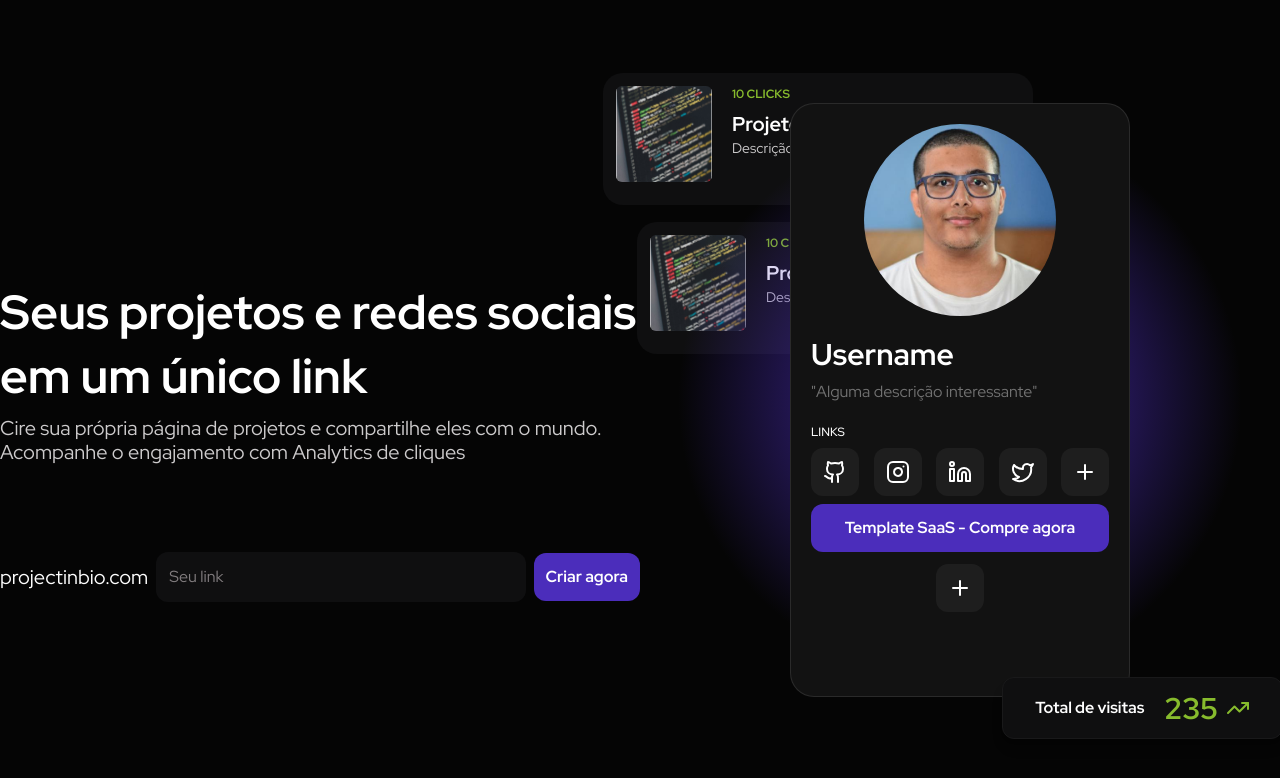
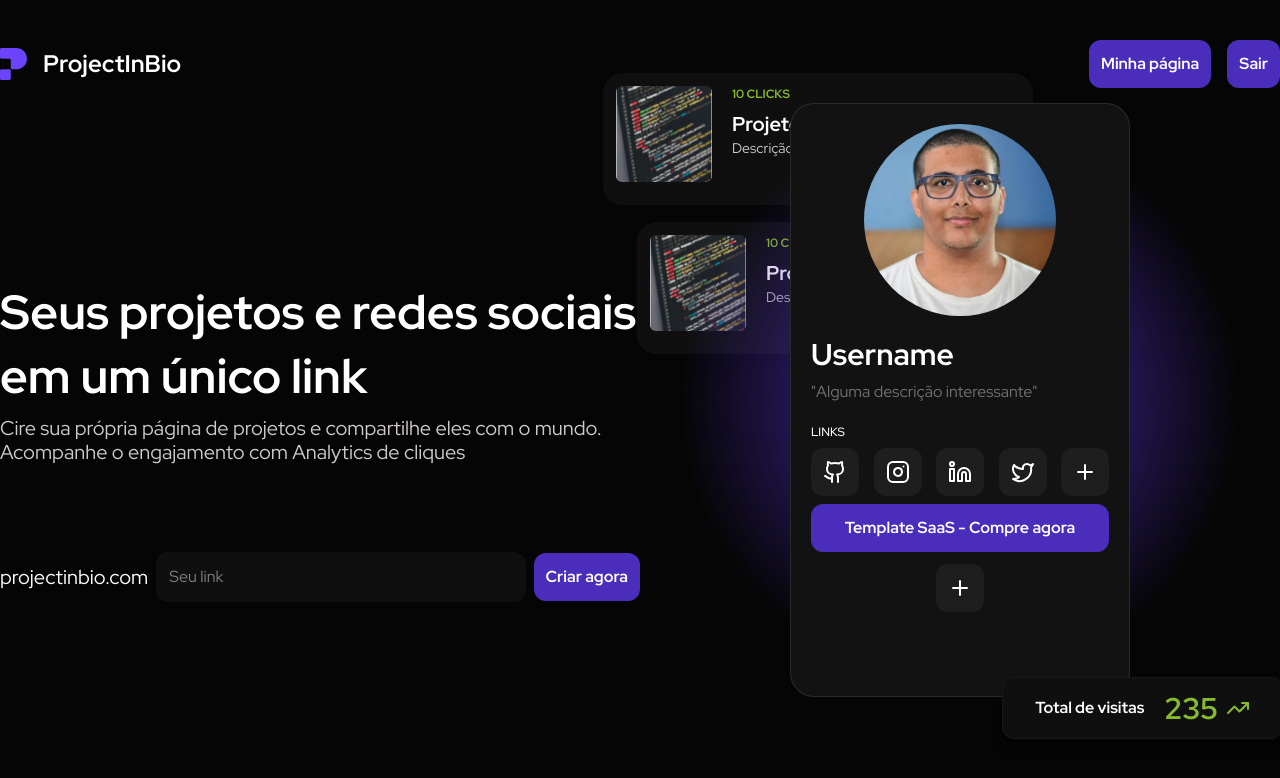
Before and after one commit to munizeduardo/project-in-bio, a Next.js app: page / in a window 1280 px wide. Shown: the top 778 px of the page. Built offline with nearby package versions, Linux system fonts and the light colour scheme.

Commit message:
feat: Header component creation

```diff
--- /dev/null
+++ b/app/components/landing-page/Header.tsx
@@ -0,0 +1,16 @@
+import Button from "../ui/Button";
+
+export default function Header() {
+  return (
+    <div className="absolute top-0 left-0 right-0 max-w-7xl mx-auto flex items-center justify-between py-10">
+      <div className="flex items-center gap-4 ">
+        <img src="/logo.svg" alt="ProjectInBio logo" />
+        <h3 className="text-white text-2xl font-bold">ProjectInBio</h3>
+      </div>
+      <div className="flex items-center gap-4">
+        <Button>Minha página</Button>
+        <Button>Sair</Button>
+      </div>
+    </div>
+  )
+}
--- a/app/page.tsx
+++ b/app/page.tsx
@@ -1,10 +1,12 @@
+import Header from "./components/landing-page/Header";
 import Hero from "./components/landing-page/Hero";
 
 export default function Home() {
   return (
     <div className="max-w-7xl mx-auto">
+      <Header />
       <Hero />
-      {/* <Header />
+      {/*
 
       <VideoExplanation />
       <Pricing />
```
